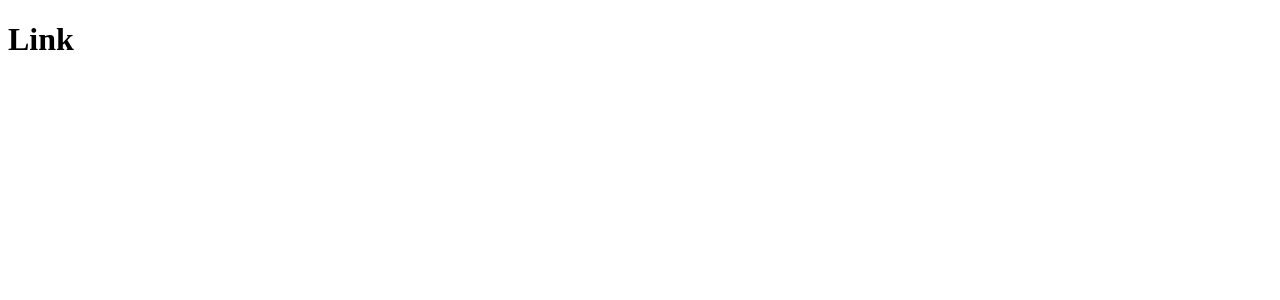
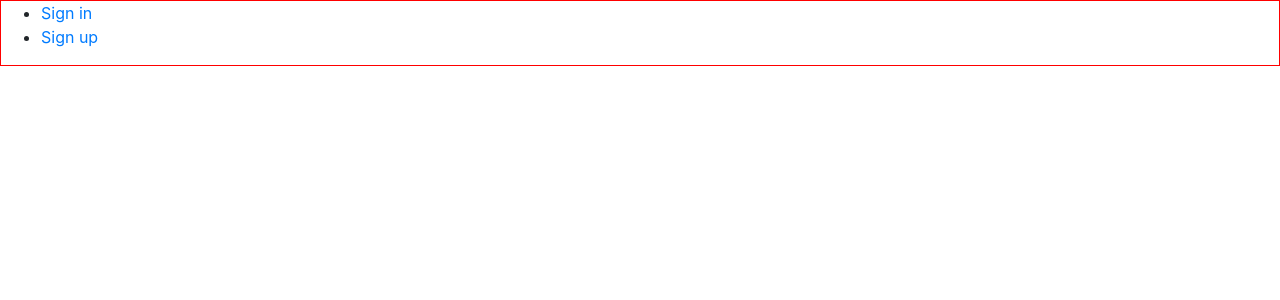
Before and after one commit to RoMartins/LinkManager-Frontend, a React (Create React App) app: page / in a window 1280 px wide. Shown: the top 300 px of the page. Built offline with nearby package versions, Linux system fonts and the light colour scheme.

Commit message:
added Sass and Bootstrap

```diff
--- a/package.json
+++ b/package.json
@@ -6,8 +6,10 @@
     "@testing-library/jest-dom": "^4.2.4",
     "@testing-library/react": "^9.3.2",
     "@testing-library/user-event": "^7.1.2",
+    "bootstrap": "^4.5.0",
     "react": "^16.13.1",
     "react-dom": "^16.13.1",
+    "react-router-dom": "^5.2.0",
     "react-scripts": "3.4.1"
   },
   "scripts": {
@@ -30,5 +32,8 @@
       "last 1 firefox version",
       "last 1 safari version"
     ]
+  },
+  "devDependencies": {
+    "node-sass": "^4.14.1"
   }
 }
--- a/src/App.js
+++ b/src/App.js
@@ -1,7 +1,32 @@
 import React from 'react';
+import {BrowserRouter, Switch, Route, Link} from 'react-router-dom'
 
 const App = () => {
-  return <h1>Link</h1>
+  return (
+    <BrowserRouter>
+      <div>
+        <nav>
+          <ul>
+            <li> <Link to="/sign-in"> Sign in</Link> </li>
+            <li> <Link to="/sign-up"> Sign up</Link> </li>
+          </ul>
+        </nav>
+        <Switch>
+
+          <Route path="/sign-in">
+            <h1>SignIn</h1>
+          </Route>
+
+          <Route path="/sign-up">
+            <h1>Signup</h1>
+          </Route>
+
+        </Switch>
+      </div>
+
+
+    </BrowserRouter>
+  )
 }
 
 export default App;
--- a/src/index.js
+++ b/src/index.js
@@ -2,5 +2,6 @@ import React from 'react';
 import ReactDom from  'react-dom';
 
 import App from './App'
+import './main.scss'
 
 ReactDom.render(<App />, document.getElementById('root'));
--- /dev/null
+++ b/src/main.scss
@@ -0,0 +1,6 @@
+@import 'node_modules/bootstrap/scss/bootstrap.scss';
+
+
+body {
+    border: solid 1px red
+}
```
Also changed, not shown: 1 other file (tests, documents, lock files or other folders).
